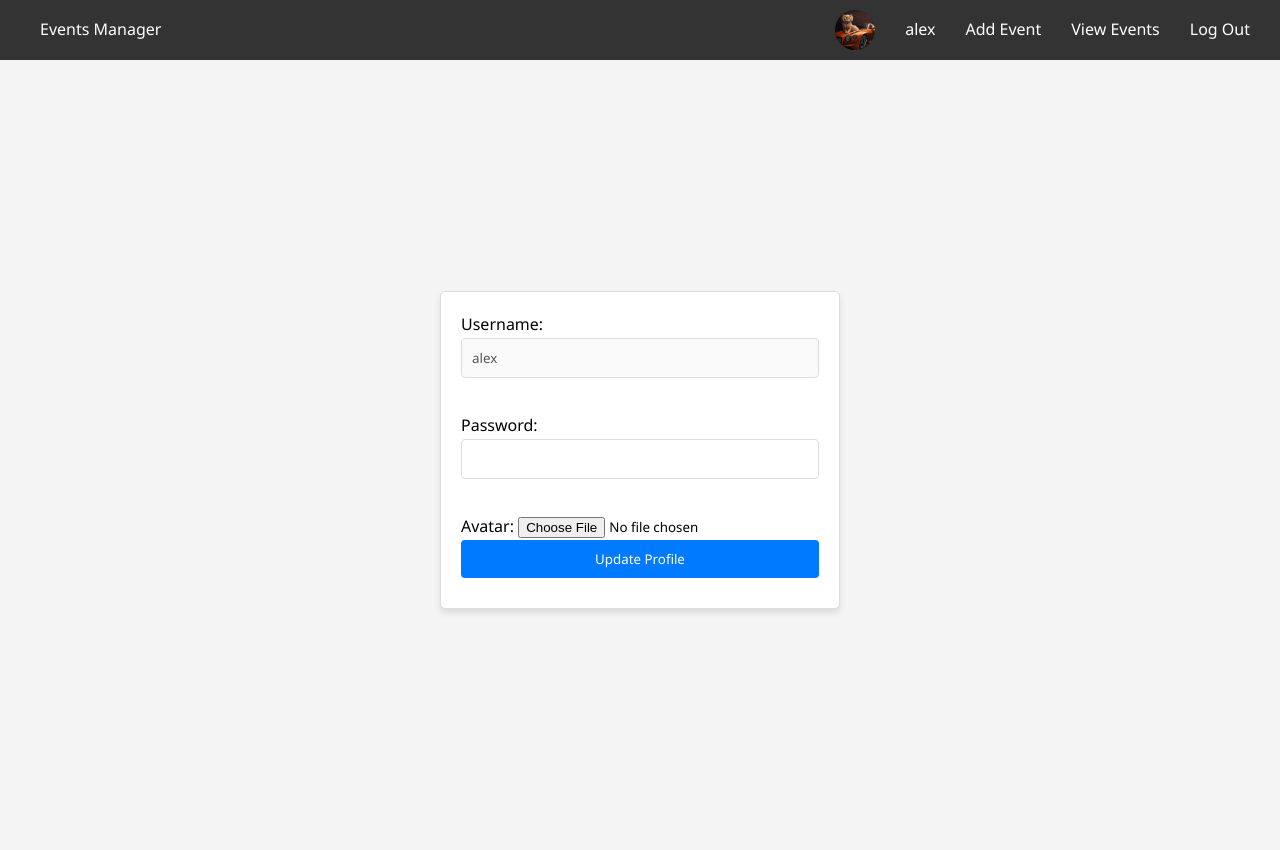
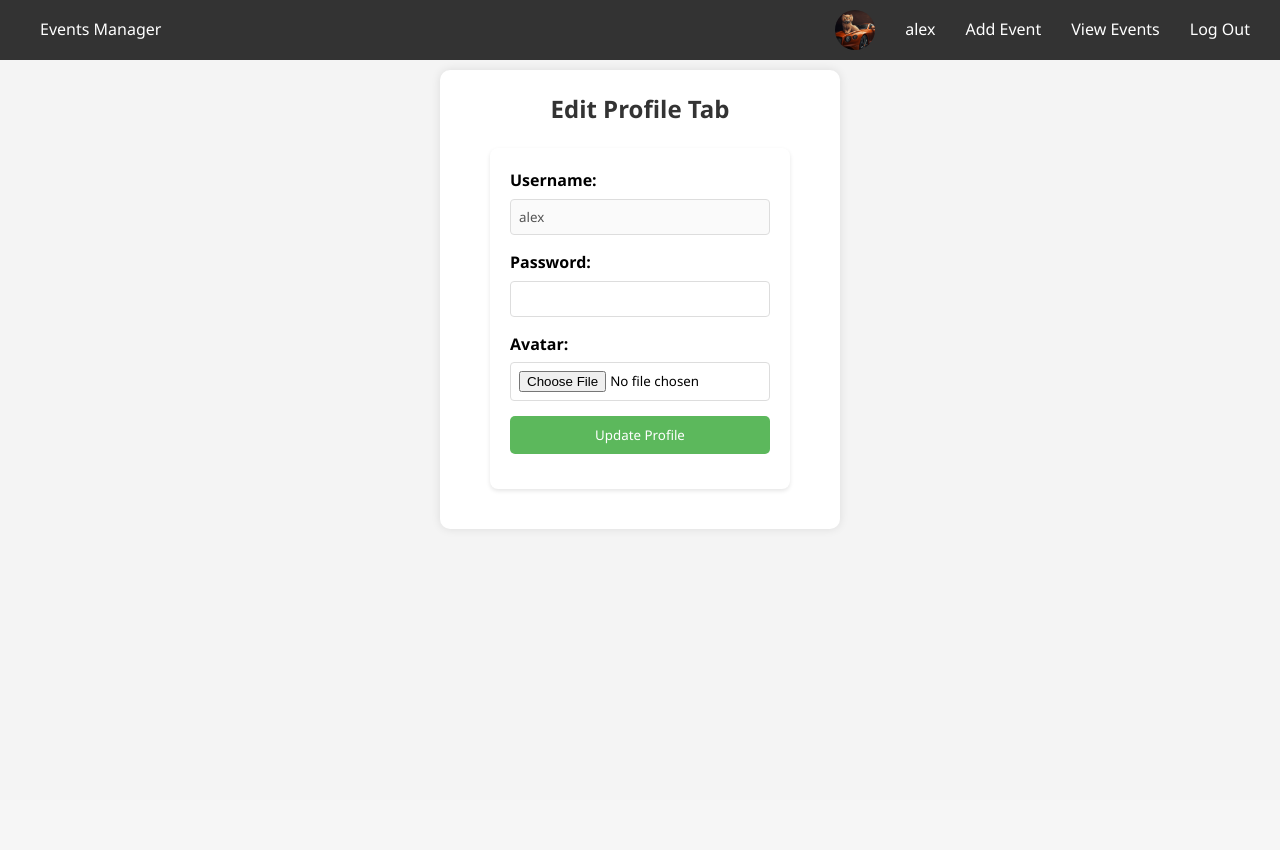
Before and after one commit to alexmihalascu/event_manager, a PHP site: page /edit_profile.php in a window 1280 px wide. After the commit the page ends 530 px from the top, so only its background shows below. Run offline with PHP 8.4, Linux system fonts and the light colour scheme; a user stored in the database is signed in.

Commit message:
Refactor profile editing form and redirect user to events list after login

```diff
--- a/edit_profile.php
+++ b/edit_profile.php
@@ -66,11 +66,22 @@
 }
 ?>
 <div class="form-container">
-    <!-- HTML and form for updating profile -->
-    <form action="edit_profile.php" method="post" enctype="multipart/form-data">
-        Username: <input type="text" name="username" value="<?php echo $_SESSION['username']; ?>" disabled><br>
-        Password: <input type="password" name="password"><br>
-        Avatar: <input type="file" name="avatar"><br>
-        <input type="submit" value="Update Profile">
+    <h2 class="form-header">Edit Profile Tab</h2>
+    <form action="edit_profile.php" method="post" enctype="multipart/form-data" class="profile-form">
+        <div class="form-group">
+            <label for="username">Username:</label>
+            <input type="text" id="username" name="username" value="<?php echo htmlspecialchars($_SESSION['username']); ?>" disabled>
+        </div>
+        <div class="form-group">
+            <label for="password">Password:</label>
+            <input type="password" id="password" name="password">
+        </div>
+        <div class="form-group">
+            <label for="avatar">Avatar:</label>
+            <input type="file" id="avatar" name="avatar">
+        </div>
+        <div class="form-group">
+            <input type="submit" value="Update Profile">
+        </div>
     </form>
 </div>
--- a/login.php
+++ b/login.php
@@ -24,8 +24,8 @@
             $_SESSION['is_admin'] = $user['is_admin'];
             $_SESSION['avatar'] = $user['avatar'];
 
-            // Redirect to index.php
-            header('Location: index.php');
+            // Redirect to events_list.php
+            header('Location: edit_profile.php');
             exit;
         } else {
             $login_error = "Invalid password.";
--- a/style.css
+++ b/style.css
@@ -181,42 +181,43 @@
     object-fit: cover; /* keep aspect ratio within the circle */
 }
 
-/* This will apply to all forms within a .form-container */
 .form-container {
-    display: flex;
-    justify-content: center; /* Centers horizontally */
-    align-items: center; /* Centers vertically */
-    min-height: 100vh; /* At least the full height of the viewport */
+  max-width: 400px;
+  margin: 20px auto;
+  padding: 20px;
+  background: #fff;
+  border-radius: 10px;
+  box-shadow: 0 0 10px rgba(0, 0, 0, 0.1);
+  text-align: center;
 }
 
-
-
-  form {
-    border: 1px solid #ddd;
-    padding: 20px;
-    border-radius: 5px;
-    background: #fff;
-    box-shadow: 0 4px 6px rgba(0, 0, 0, 0.1);
+.form-header {
+  margin-bottom: 20px;
+  color: #333;
 }
 
-  /* The following rule is not necessary for centering but it's a good practice to limit the width of forms */
-  form {
-    width: 100%; /* Full width */
-    max-width: 400px; /* Maximum width */
-    margin: 0 auto; /* Auto margins for horizontal centering if not using flexbox on the container */
+.profile-form .form-group {
+  margin-bottom: 15px;
 }
 
-  /* Additional styling for inputs and button for a better look */
-  input[type=text],
-  input[type=password] {
-    width: calc(100% - 20px);
-    margin-bottom: 10px;
-    padding: 10px;
-    border: 1px solid #ddd;
-    border-radius: 5px;
+.profile-form label {
+  display: block;
+  text-align: left;
+  margin-bottom: 5px;
+  font-weight: bold;
 }
 
-  input[type=submit] {
+.profile-form input[type="text"],
+.profile-form input[type="password"],
+.profile-form input[type="file"] {
+  width: 100%;
+  padding: 8px;
+  border: 1px solid #ddd;
+  border-radius: 4px;
+  box-sizing: border-box;
+}
+
+.profile-form input[type="submit"] {
   width: 100%;
   padding: 10px;
   border: none;
@@ -226,9 +227,10 @@
   cursor: pointer;
 }
 
-  input[type=submit]:hover {
+.profile-form input[type="submit"]:hover {
   background-color: #4cae4c;
 }
+
 
   /* Event card styles */
 .event-container {
```
Also changed, not shown: index.php (+14 -3 lines). Lines whose indentation alone changed are shown as unchanged.
